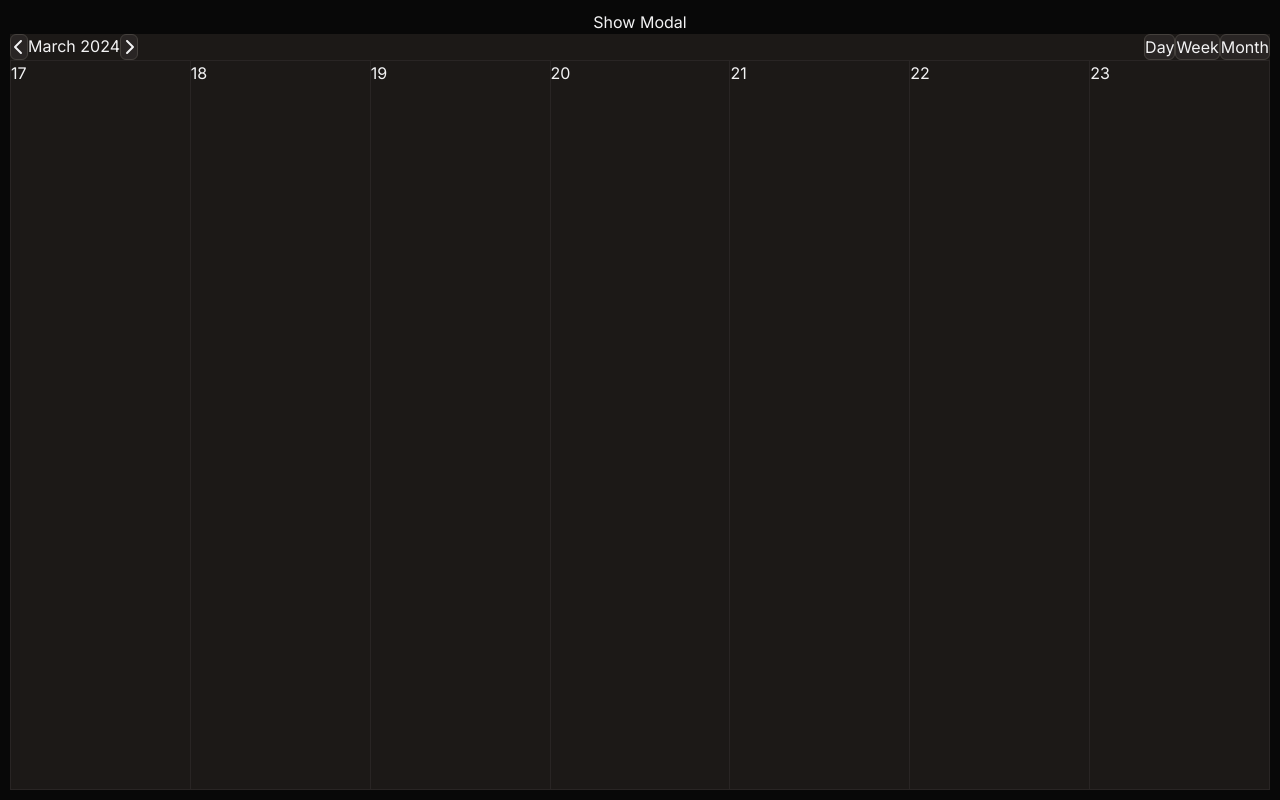
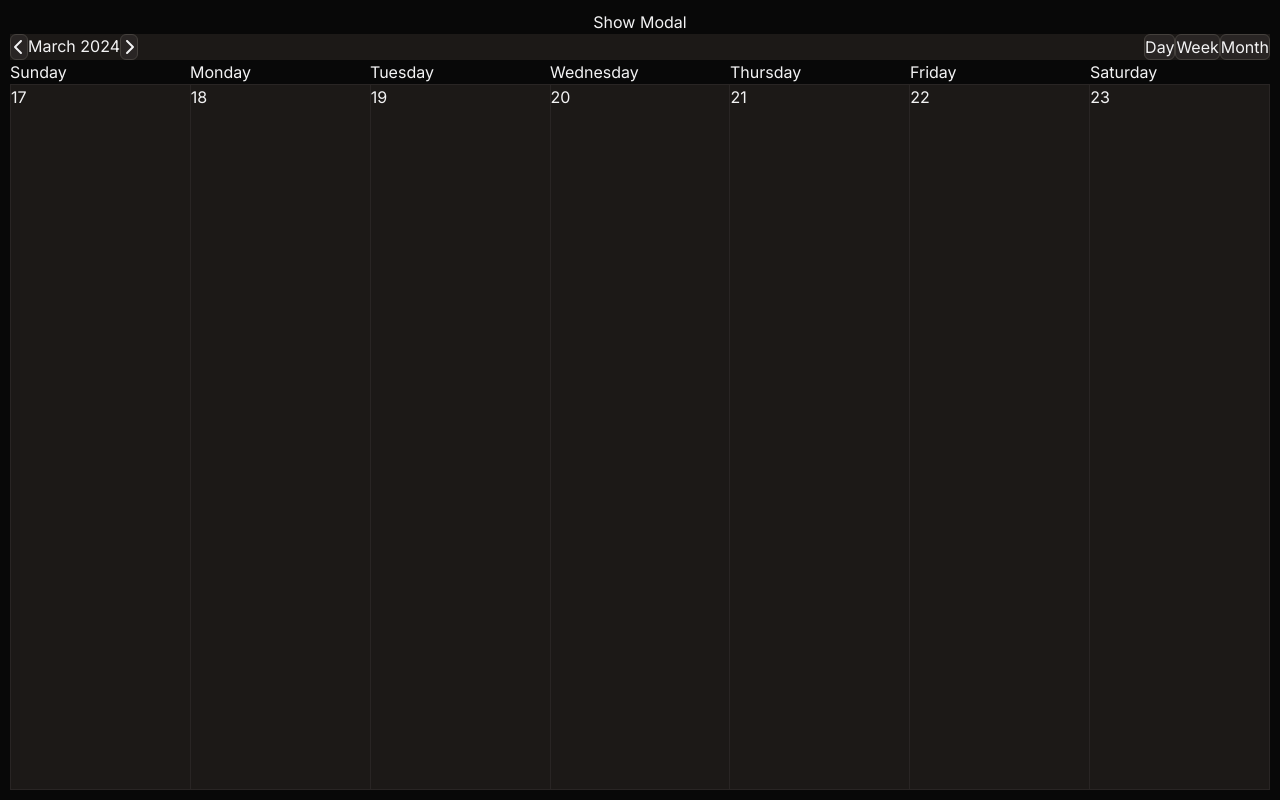
Before and after one commit to marielle-lopez/chrono, a React (Vite) app in the folder frontend/: page /week in a window 1280 px wide. Built offline with nearby package versions, Linux system fonts and the light colour scheme.

Commit message:
add `setIsHidden()` as prop and pass it to `CellList` child component

```diff
--- a/frontend/src/pages/DayPage/DayPage.tsx
+++ b/frontend/src/pages/DayPage/DayPage.tsx
@@ -1,9 +1,15 @@
 import CellList from '../../containers/CellList/CellList';
 
-const DayPage = ({ day }: { day: Date }) => {
+const DayPage = ({
+  day,
+  setIsHidden,
+}: {
+  day: Date;
+  setIsHidden: (isHidden: boolean) => void;
+}) => {
   return (
     <main className="flex flex-col flex-grow">
-      <CellList view="day" day={day} />
+      <CellList view="day" day={day} setIsHidden={setIsHidden} />
     </main>
   );
 };
--- a/frontend/src/pages/MonthPage/MonthPage.tsx
+++ b/frontend/src/pages/MonthPage/MonthPage.tsx
@@ -1,12 +1,25 @@
 import CellHeaders from '../../components/CellHeaders/CellHeaders';
 import CellList from '../../containers/CellList/CellList';
 
-const MonthPage = ({ month, year }: { month: number; year: number }) => {
+const MonthPage = ({
+  setIsHidden,
+  month,
+  year,
+}: {
+  setIsHidden: (isHidden: boolean) => void;
+  month: number;
+  year: number;
+}) => {
   return (
     <main className="flex flex-col flex-grow">
       <CellHeaders />
       {month !== -1 && year !== -1 && (
-        <CellList view="month" year={year} month={month} />
+        <CellList
+          setIsHidden={setIsHidden}
+          view="month"
+          year={year}
+          month={month}
+        />
       )}
     </main>
   );
--- a/frontend/src/pages/WeekPage/WeekPage.tsx
+++ b/frontend/src/pages/WeekPage/WeekPage.tsx
@@ -1,9 +1,17 @@
+import CellHeaders from '../../components/CellHeaders/CellHeaders';
 import CellList from '../../containers/CellList/CellList';
 
-const WeekPage = ({ day }: { day: Date }) => {
+const WeekPage = ({
+  setIsHidden,
+  day,
+}: {
+  setIsHidden: (isHidden: boolean) => void;
+  day: Date;
+}) => {
   return (
-    <main className="flex flex-grow">
-      <CellList view="week" day={day} />
+    <main className="flex flex-col flex-grow">
+      <CellHeaders />
+      <CellList setIsHidden={setIsHidden} view="week" day={day} />
     </main>
   );
 };
```
